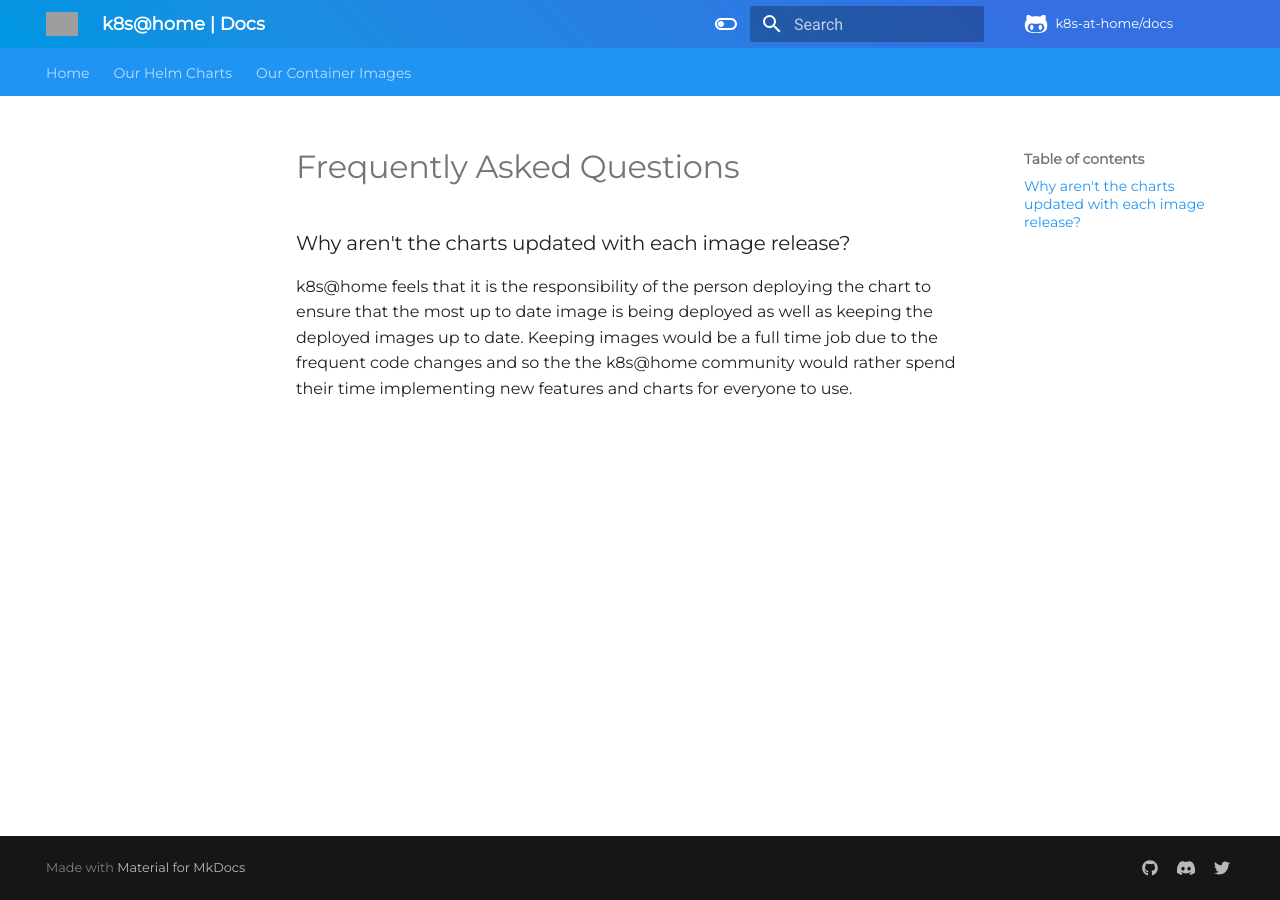
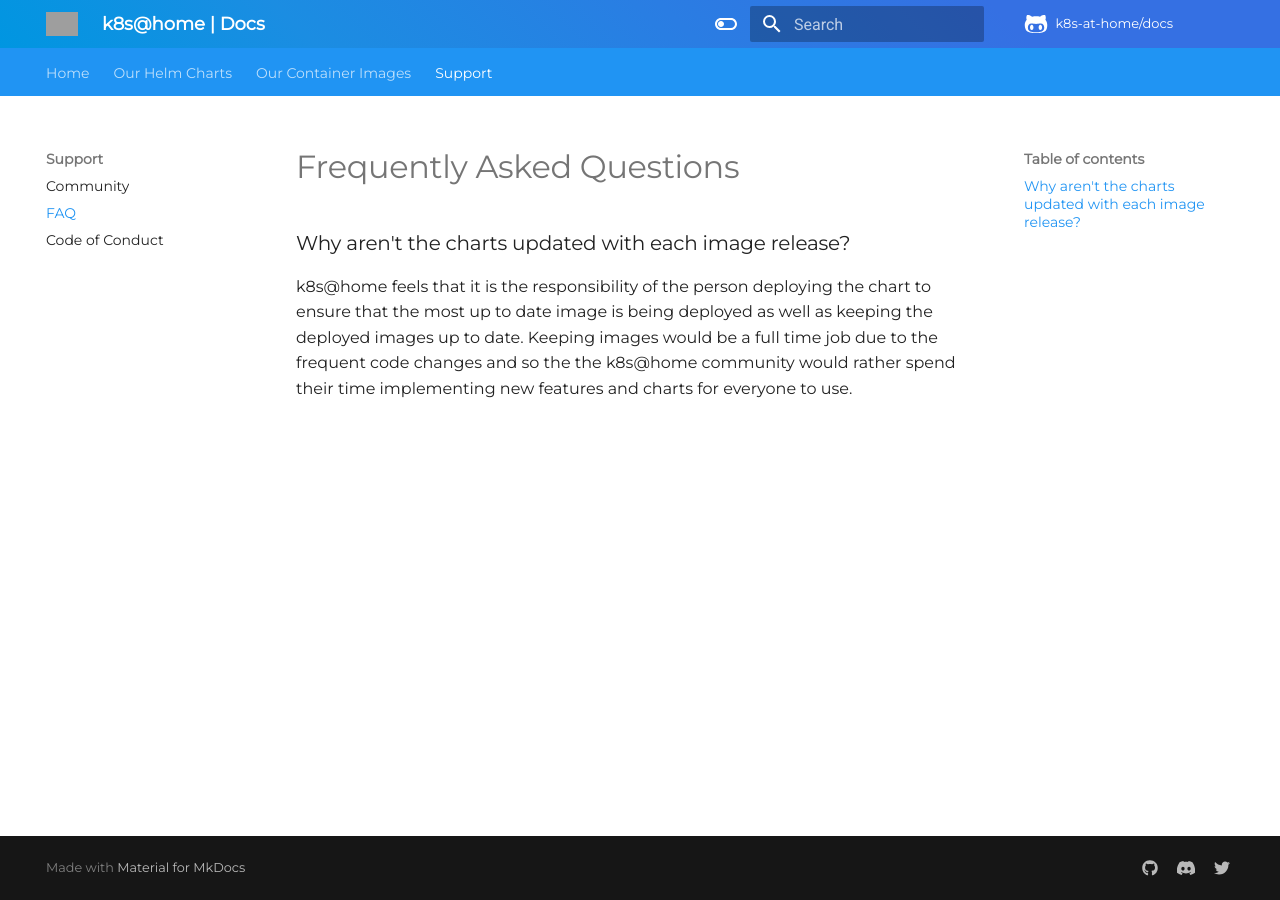
Before and after one commit to nicholaswilde/docs, an MkDocs documentation site: the page built from docs/support/faq.md, in a window 1280 px wide. Built offline with MkDocs 1.6.1 and Material for MkDocs 9.7.7, drawn with Linux system fonts in a browser that asks for light colours; comment, search, counter and statistics services are not loaded; grey boxes are pictures that could not be loaded.

Commit message:
Forgot to add mkdocs.yaml to support
Signed-off-by: Nicholas Wilde <ncwilde43@gmail.com>

```diff
--- a/mkdocs.yaml
+++ b/mkdocs.yaml
@@ -120,3 +120,7 @@ nav:
       - Introduction: our-container-images/introduction.md
       - Configuration: our-container-images/configuration.md
       - Permissions: our-container-images/permissions.md
+  - Support:
+      - Community: support/community.md
+      - FAQ: support/faq.md
+      - Code of Conduct: support/code-of-conduct.md
```
